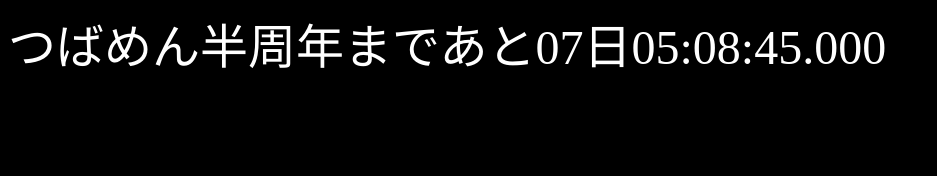
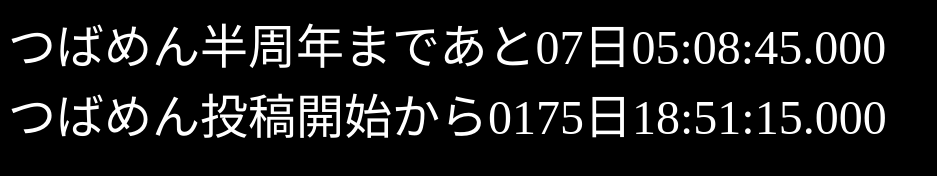
Before and after one commit to EWRS-Roki/Tsbame-Timer, a plain HTML site: page index.html in a window 1280 px wide. Shown: the whole page, without its empty margins (0-937 px from the left). Drawn offline with Linux system fonts and the light colour scheme.

Commit message:
Update index.html

```diff
--- a/index.html
+++ b/index.html
@@ -1,18 +1,21 @@
 <html>
 
  <head>
-  <title>つばめんたいまー</title>
+  <title>TimeIng</title>
  </head>
 
  <body bgcolor="black">
-  <font size=7 color="white"><label id="time"></label>
+  <font size=7 color="white"><label id="time"></label><br>
+  <font size=7 color="white"><label id="time2"></label>
   <script>
     let d1 = new Date('2021-09-30T18:10:00');
+    let d3 = new Date('2021-03-31T18:10:00');
     window.setInterval(dispMsg, 1);
 
     function dispMsg(){
       let d2 = new Date()
       t = (d1.getTime() - d2.getTime())
+      t2 = (d2.getTime() - d3.getTime())
       console.log(t);
       if(t>=0){
           time.innerText = "つばめん半周年まであと" + ( '00' + Math.floor(t / 3600000 / 24)).slice( -2 ) + "日"+ ( '00' + Math.floor(t / 3600000 % 24)).slice( -2 ) + ":" + ( '00' + Math.floor(t / 60000 % 60)).slice( -2 ) + ":" + ( '00' + Math.floor(t / 1000 % 60)).slice( -2 ) + "." + ( '000' + (t % 1000)).slice( -3 );
@@ -20,6 +23,7 @@
       if(t<0){
         time.innerText = "つばめん半周年おめでとう！"
       }
+      time2.innerText = "つばめん投稿開始から" + ( '0000' + Math.floor(t2 / 3600000 / 24)).slice( -4 ) + "日"+ ( '00' + Math.floor(t2 / 3600000 % 24)).slice( -2 ) + ":" + ( '00' + Math.floor(t2 / 60000 % 60)).slice( -2 ) + ":" + ( '00' + Math.floor(t2 / 1000 % 60)).slice( -2 ) + "." + ( '000' + (t2 % 1000)).slice( -3 );
     }
   </script>
  </body>
```
